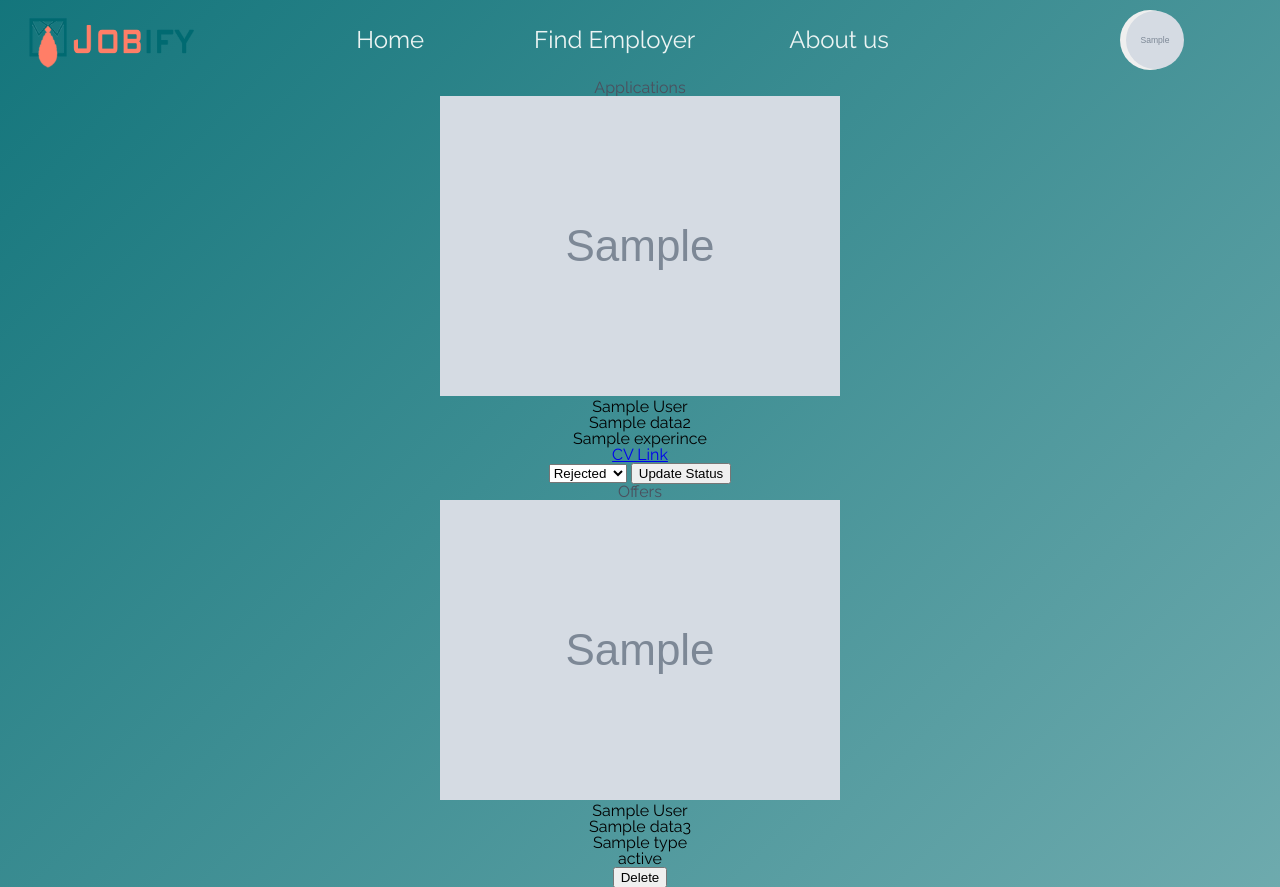
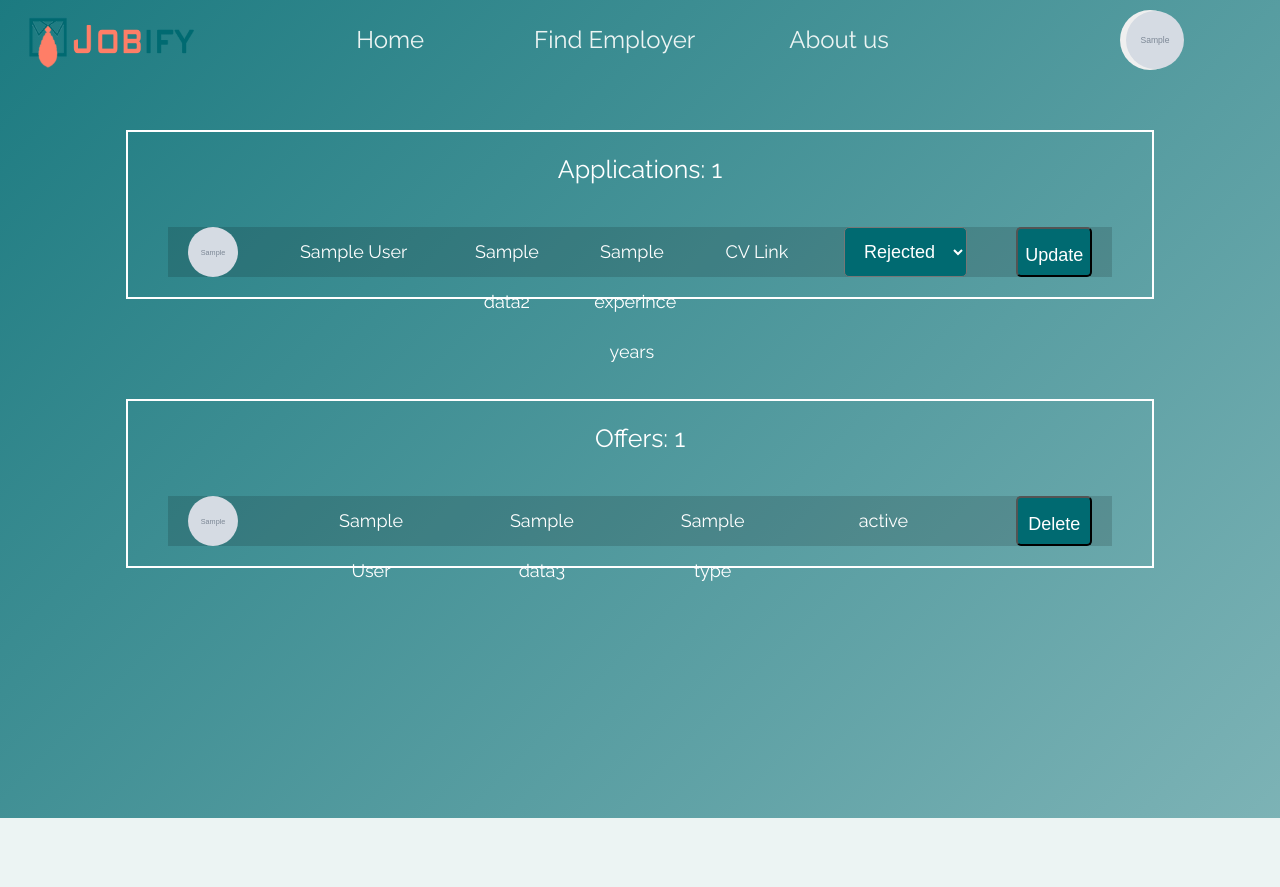
Before and after one commit to Englopers-Team/jobify-v0.1, a Node server app: template views/homepages/index_company.ejs in a window 1280 px wide. Shown: the top 887 px of the page. Run offline with Node 20, Linux system fonts and the light colour scheme; the template is opened without the code that fills it: most values are stand-ins (such as "Sample title", 1, 10 or a date in 2020); some web fonts are replaced.

Commit message:
add style for homepage company by all

```diff
--- a/public/styles/modules.css
+++ b/public/styles/modules.css
@@ -2,3 +2,4 @@
 @import 'modules/header.css';
 @import 'modules/login.css';
 @import 'modules/searchForm.css';
+@import 'modules/dataShown.css';
--- /dev/null
+++ b/public/styles/modules/dataShown.css
@@ -0,0 +1,91 @@
+
+.companyHomepage{
+    width: 100%;
+    display: flex;
+    flex-direction: column;
+    justify-items: center;
+}
+
+.application , .offers {
+    width: 80%;
+    display: flex;
+    flex-direction: column;
+    justify-items: center;
+    border: 2px solid  white;
+    margin: 50px auto;
+}
+.applicationForm  , .offersForm{
+    margin: 20px;
+}
+
+.applicationForm form , .offersForm form{
+    display: flex;
+    flex-direction: row;
+    flex-wrap: nowrap;
+    justify-content: space-between;
+    margin: 0 20px;
+    background-color: rgba(0, 0, 0, 0.144);
+    height: 50px;
+}
+.applicationForm form  .name, .offersForm form .name{
+    width: 14% !important;
+}
+.applicationForm form  > *, .offersForm form > * {
+    margin: 0 20px;
+    width: 8%;
+    color: white;
+    font-size: large;
+    line-height: 50px;
+
+
+}
+
+.applicationForm form img, .offersForm form img{
+    width: 50px ;
+    height: 50px ;
+    border-radius: 50%;
+    object-fit: cover;
+}
+.applicationForm form p a, .offersForm form p a{
+    color: white;
+    text-decoration: none;
+}
+.applicationForm form p a:hover, .offersForm form p a:hover{
+    color:#ff7e67 ;
+    cursor: pointer;
+}
+.applicationForm form select, .offersForm form select{
+    background-color: #006a71;
+    color: white;
+    border-radius: 5px;
+    cursor: pointer;
+    text-align: center;
+    padding: 5px 10px;
+    width: 13% !important;
+}
+.applicationForm form select option, .offersForm form select option{
+    background-color: #006a71;
+    color: white;
+    text-align: center;
+    padding: 5px 10px;
+    width: 13% !important;
+
+}
+.applicationForm form button , .offersForm form button {
+    background-color: #006a71;
+    color: white;
+    border-radius:5px ;
+}
+.applicationForm form button:hover , .offersForm form button:hover{
+    color: #ff7e67 ;
+    cursor: pointer;
+    box-shadow: 1.8px 1.8px rgb(167, 166, 166);
+}
+.formHeader{
+    font-size: 25px;
+    margin: 15px;
+    padding: 10px 20px;
+}
+.formHeader h1 {
+    color: white;
+}
--- a/server.js
+++ b/server.js
@@ -95,18 +95,12 @@ mainObj.ip = (req) => {
     req.socket.remoteAddress ||
     (req.connection.socket ? req.connection.socket.remoteAddress : null);
   ip = ip.slice(7, ip.length);
-  if(ip== ""){
-    ip = "127.0.0.1"
-  }
   let URL = `https://api.ip2country.info/ip?${ip}`;
   return mainObj.superagent.get(URL).then((data) => {
     if (data.body.countryName == "") {
       return "Jordan";
     } else return data.body.countryName;
-  })
-  .catch(()=>{
-    console.log("error API || ip ")
-  })
+  });
 };
 
 mainObj.client.connect().then(() => {
--- a/views/homepages/index_company.ejs
+++ b/views/homepages/index_company.ejs
@@ -5,17 +5,22 @@
 
 <body>
     <%- include("../partials/header/company") %>
-    <div>
-        <div>
-            <h1>Applications</h1>
+    <div class="companyHomepage">
+        <section class="application">
+            <div class="formHeader">
+                <h1>Applications: <%= data2.length%></h1>
             </div>
             <% data2.forEach(item =>{ %>
-        <div>
+            <div class="applicationForm">
                 <form action="/company/apps/answer/<%=item.id%>?_method=put" method="post">
                     <img src="<%=item.avatar%>" alt="">
-                <p><%= item.first_name %> <%= item.last_name %></p>
+                    <p class="name"><%= item.first_name %> <%= item.last_name %></p>
                     <p><%= item.title %></p>
-                <p><%= item.experince %></p>
+                    <% if(item.experince == null){ %>
+                    <p>-</p>
+                    <%}else{%>
+                    <p><%= item.experince %> years</p>
+                    <%}%>
                     <p><a href="<%= item.cv %>">CV Link</a></p>
                     <select name="status">
                         <% if(item.status == 'Pending'){ %>
@@ -32,15 +37,17 @@
                         <option selected value="Rejected">Rejected</option>
                         <% } %>
                     </select>
-                <button>Update Status</button>
+                    <button>Update</button>
                 </form>
             </div>
             <% }) %>
-        <div>
-            <h1>Offers</h1>
+        </section>
+        <section class="offers">
+            <div class="formHeader">
+                <h1>Offers: <%= data3.length%></h1>
             </div>
             <% data3.forEach(item =>{ %>
-        <div>
+            <div class="offersForm">
                 <form action="/company/offer/delete/<%=item.id %>?_method=delete" method="post">
                     <img src="<%= item.avatar%>" alt="">
                     <p><%= item.first_name%> <%= item.last_name%></p>
@@ -51,6 +58,7 @@
                 </form>
             </div>
             <%})%>
+        </section>
     </div>
 </body>
 <%- include("../partials/footer") %>
--- a/views/homepages/index_person.ejs
+++ b/views/homepages/index_person.ejs
@@ -13,7 +13,7 @@
 
     <div>
         <div>
-            <h2>Recommanded Jobs</h2>
+            <h2>Recommanded Jobs: <%= data2.length%></h2>
         </div>
         <% data3.forEach((item,index) =>{ %>
         <div>
```
Lines whose indentation alone changed are shown as unchanged.
